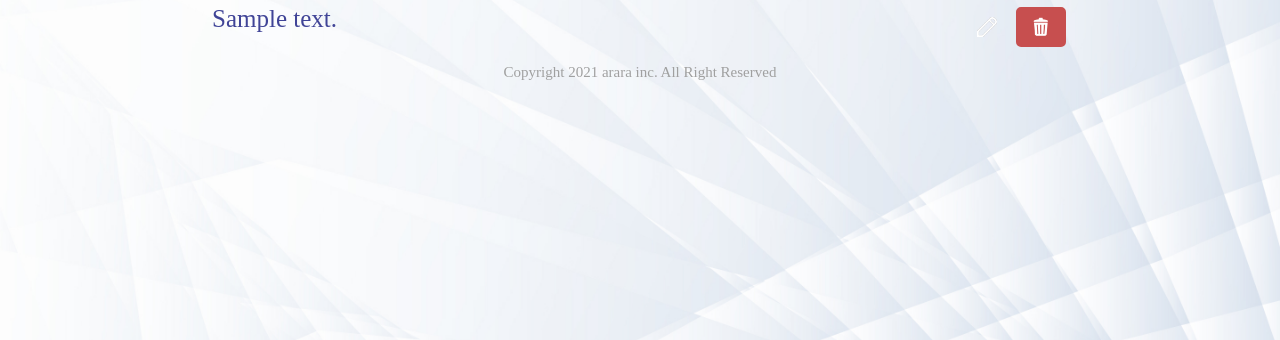
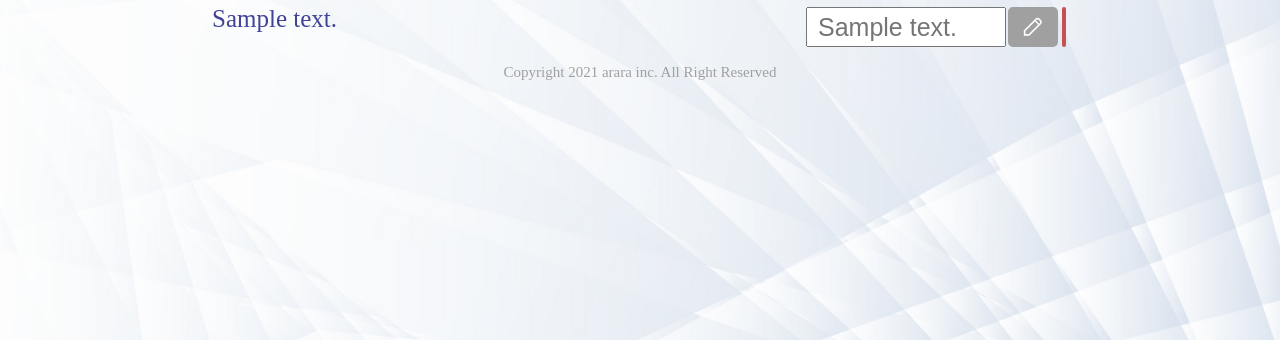
Before and after one commit to arara-ichihara/arara-todo, a Django app: page /araraTodoApp/ in a window 1280 px wide. Shown: the part 127-467 px from the top of the page. Run offline with Django 3.2, Linux system fonts and the light colour scheme; tables that the repository leaves empty hold one stand-in row (values such as "Sample post").

Commit message:
complete

```diff
--- a/static/style.css
+++ b/static/style.css
@@ -102,8 +102,7 @@ main li p {
 
 /* ボタンの基本の形 */
 button,
-main li a,
-label{
+main li a {
     width: 50px;
     height: 40px;
     font-size: 15px;
@@ -112,39 +111,35 @@ label{
     text-align: center;
     padding: 5px 0;
     color: #fff;
+
     position: relative;
 	display: block;
 	overflow: hidden;
 	cursor: pointer;
 }
+
 /* 編集ボタン */
-main li input{
-    width: 60%;
+main li form{
+    display: flex;
+    justify-content: space-evenly;
+}
+main li form input{
+    width: 200px;
     margin: 2px 0;
     padding: 0 10px;
 }
-main li label {
+main li button {
     background: #a0a0a0;
     border: solid #a0a0a0 2px;
 }
-main li label:hover {
+main li button:hover {
     background: #fff;
     color: #a0a0a0;
     border: solid #a0a0a0 2px;
 }
-main li label input{
-    display: none;
-}
-/* 編集テキストボックス */
-main li input[type="text"],
-input[type="checkbox"]{
-    display: none;
-}
-input[type="checkbox"]:checked + input{
-    display: block;
-}
+
 /* 削除ボタンのデザイン */
-main li a{
+main li a {
     background: #c74f4f;
     border: solid #c74f4f 2px;
 }
@@ -153,6 +148,7 @@ main li a:hover {
     color: #c74f4f;
     border: solid #c74f4f 2px;
 }
+
 /* 追加ボタンのデザイン */
 header button {
     border: solid #65ce85 2px;
@@ -165,19 +161,19 @@ header button:hover {
     background: #fff;
     color: #65ce85;
 }
+
 /* hover時の画像のon off */
 main li a img,
-button img ,
-label img{
+button img  {
 	position: absolute;
 	top: 50%;
 	left: 50%;
 	transform: translate(-50%, -50%);
+	width: 40%;
 	display: block;
 }
 main li a:hover img:nth-of-type(2),
-button:hover img:nth-of-type(2),
-label:hover img:nth-of-type(2){
+button:hover img:nth-of-type(2) {
 	opacity: 0;
 }
 
```
